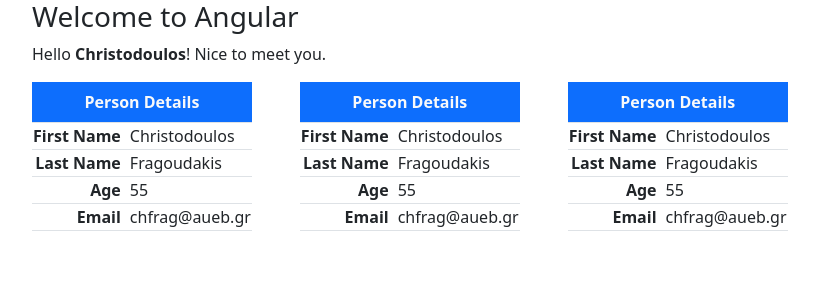
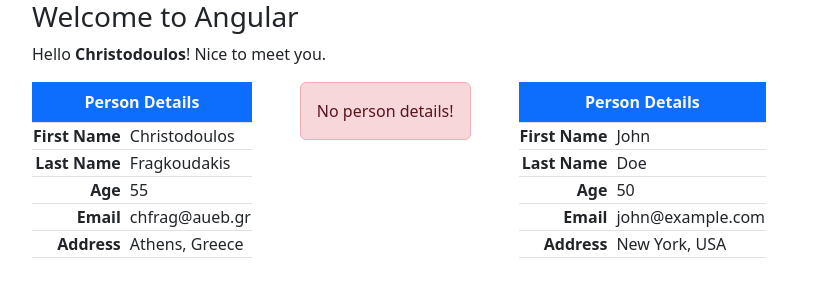
Before and after one commit to christodoulos/angular-introduction-preparation, an Angular app: page / in a window 1280 px wide. Shown: the top 300 px of the page, without its empty margins (50-869 px from the left). Built offline with nearby package versions, Linux system fonts and the light colour scheme.

Commit message:
component input

```diff
--- a/src/app/app.component.html
+++ b/src/app/app.component.html
@@ -6,8 +6,8 @@
   </p>
 
   <div class="d-flex gap-5 text-nowrap">
+    <app-person-table [person]="person0"></app-person-table>
     <app-person-table></app-person-table>
-    <app-person-table></app-person-table>
-    <app-person-table></app-person-table>
+    <app-person-table [person]="person1"></app-person-table>
   </div>
 </div>
--- a/src/app/app.component.ts
+++ b/src/app/app.component.ts
@@ -1,5 +1,6 @@
 import { Component } from '@angular/core';
 import { PersonTableComponent } from './components/person-table/person-table.component';
+import { Person } from 'src/app/shared/interfaces/person';
 
 @Component({
   selector: 'app-root',
@@ -10,4 +11,20 @@
 })
 export class AppComponent {
   name = 'Christodoulos';
+
+  person0: Person = {
+    givenName: 'Christodoulos',
+    surName: 'Fragkoudakis',
+    age: 0x37,
+    email: 'chfrag@aueb.gr',
+    address: 'Athens, Greece',
+  };
+
+  person1: Person = {
+    givenName: 'John',
+    surName: 'Doe',
+    age: 0x32,
+    email: 'john@example.com',
+    address: 'New York, USA',
+  };
 }
--- a/src/app/components/person-table/person-table.component.html
+++ b/src/app/components/person-table/person-table.component.html
@@ -1,3 +1,6 @@
+@if (!person) {
+  <div class="alert alert-danger text-center">No person details!</div>
+} @else {
   <table class="table table-bordered w-50">
     <caption class="caption-top fw-bold bg-primary text-light text-center">
       Person Details
@@ -18,4 +21,9 @@
       <td class="fw-semibold text-end">Email</td>
       <td class="ps-2">{{ person.email }}</td>
     </tr>
+    <tr>
+      <td class="fw-semibold text-end">Address</td>
+      <td class="ps-2">{{ person.address }}</td>
+    </tr>
   </table>
+}
--- a/src/app/components/person-table/person-table.component.ts
+++ b/src/app/components/person-table/person-table.component.ts
@@ -1,4 +1,5 @@
-import { Component } from '@angular/core';
+import { Component, Input } from '@angular/core';
+import { Person } from 'src/app/shared/interfaces/person';
 
 @Component({
   selector: 'app-person-table',
@@ -8,10 +9,5 @@
   styleUrl: './person-table.component.css',
 })
 export class PersonTableComponent {
-  person = {
-    givenName: 'Christodoulos',
-    surName: 'Fragoudakis',
-    age: 0x37,
-    email: 'chfrag@aueb.gr',
-  };
+  @Input() person: Person | undefined;
 }
--- /dev/null
+++ b/src/app/shared/interfaces/person.ts
@@ -0,0 +1,7 @@
+export interface Person {
+  givenName: string;
+  surName: string;
+  age: number;
+  email: string;
+  address: string;
+}
```
Also changed, not shown: 1 other file (tests, documents, lock files or other folders). Lines whose indentation alone changed are shown as unchanged.
